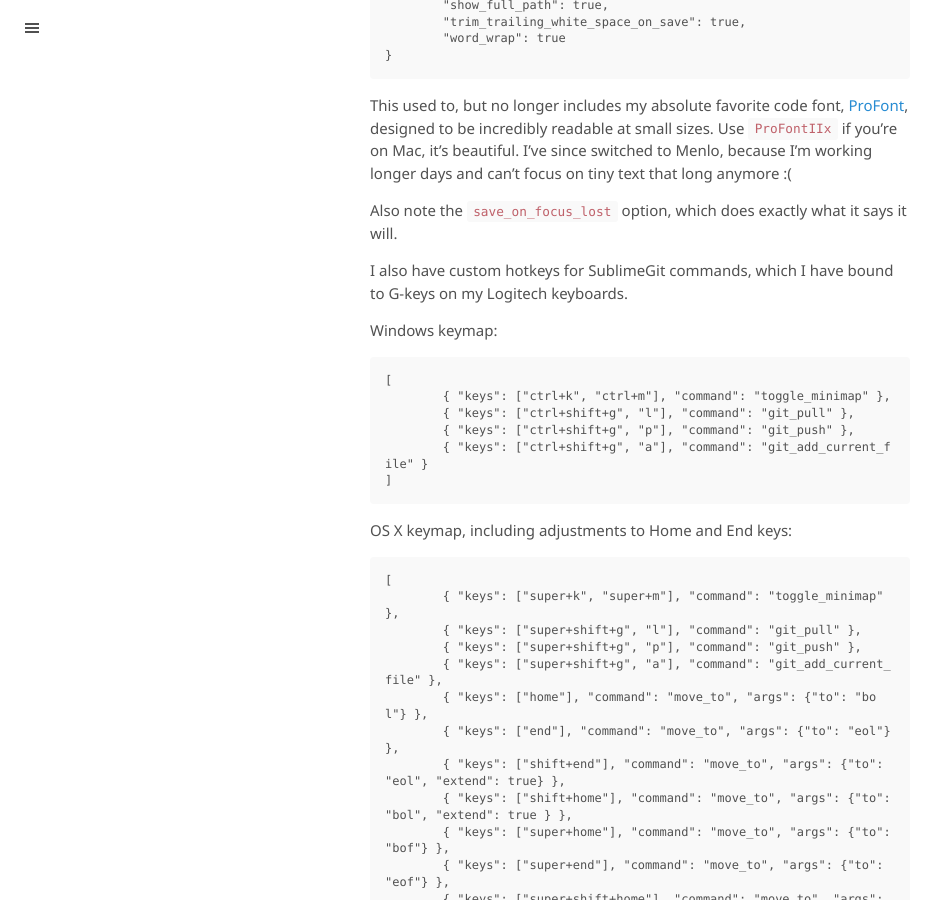
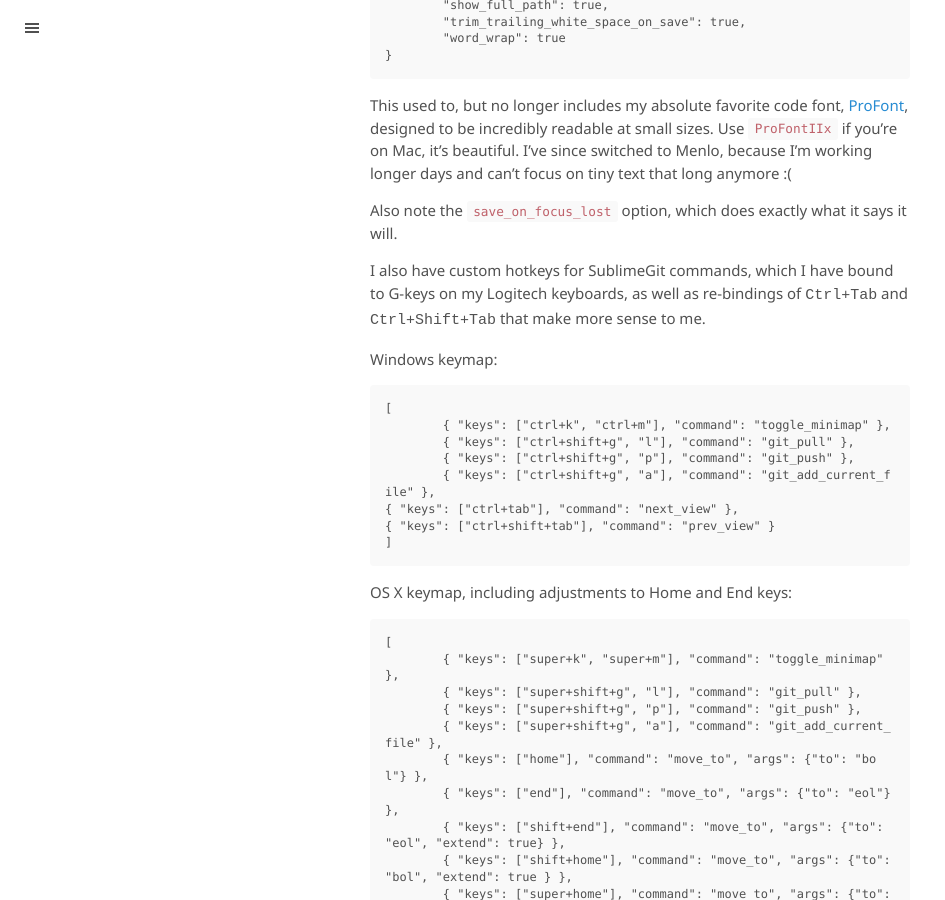
Before and after one commit to Alanaktion/alanaktion.github.io, a Jekyll site: the page built from _posts/2014-05-06-sublime-text-plugins.md, in a window 1280 px wide and 900 px high, scrolled down 1333 px. Shown: the whole window, without its empty margins (0-945 px from the left). Built offline with Jekyll 4.4.1, drawn with Linux system fonts in a browser that asks for light colours; Markdown is read by kramdown in place of the engine named in the settings.

Commit message:
Adding tab switching keys to Sublime post

```diff
--- a/_posts/2014-05-06-sublime-text-plugins.md
+++ b/_posts/2014-05-06-sublime-text-plugins.md
@@ -66,7 +66,7 @@
 
 Also note the `save_on_focus_lost` option, which does exactly what it says it will.
 
-I also have custom hotkeys for SublimeGit commands, which I have bound to G-keys on my Logitech keyboards.
+I also have custom hotkeys for SublimeGit commands, which I have bound to G-keys on my Logitech keyboards, as well as re-bindings of <kbd>Ctrl+Tab</kbd> and <kbd>Ctrl+Shift+Tab</kbd> that make more sense to me.
 
 Windows keymap:
 
@@ -74,7 +74,9 @@
 		{ "keys": ["ctrl+k", "ctrl+m"], "command": "toggle_minimap" },
 		{ "keys": ["ctrl+shift+g", "l"], "command": "git_pull" },
 		{ "keys": ["ctrl+shift+g", "p"], "command": "git_push" },
-		{ "keys": ["ctrl+shift+g", "a"], "command": "git_add_current_file" }
+		{ "keys": ["ctrl+shift+g", "a"], "command": "git_add_current_file" },
+    { "keys": ["ctrl+tab"], "command": "next_view" },
+    { "keys": ["ctrl+shift+tab"], "command": "prev_view" }
 	]
 
 OS X keymap, including adjustments to Home and End keys:
```
